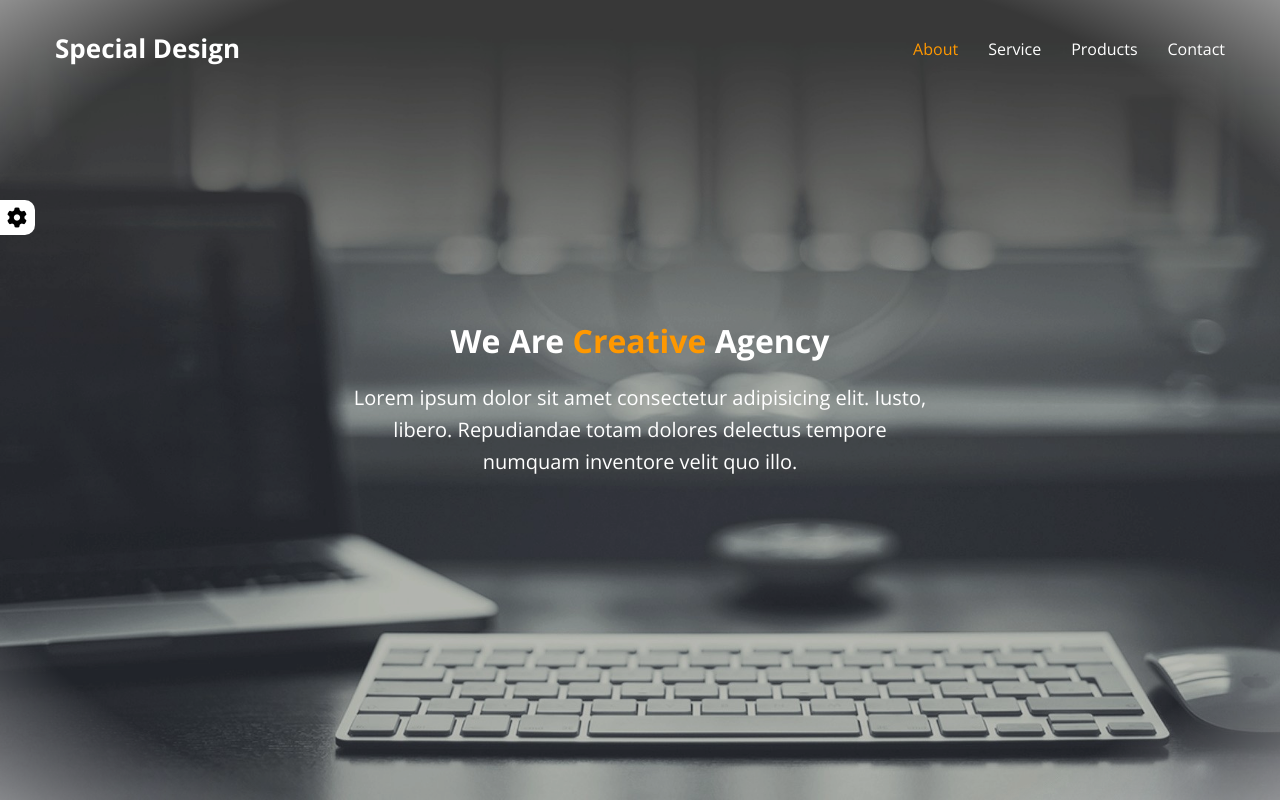
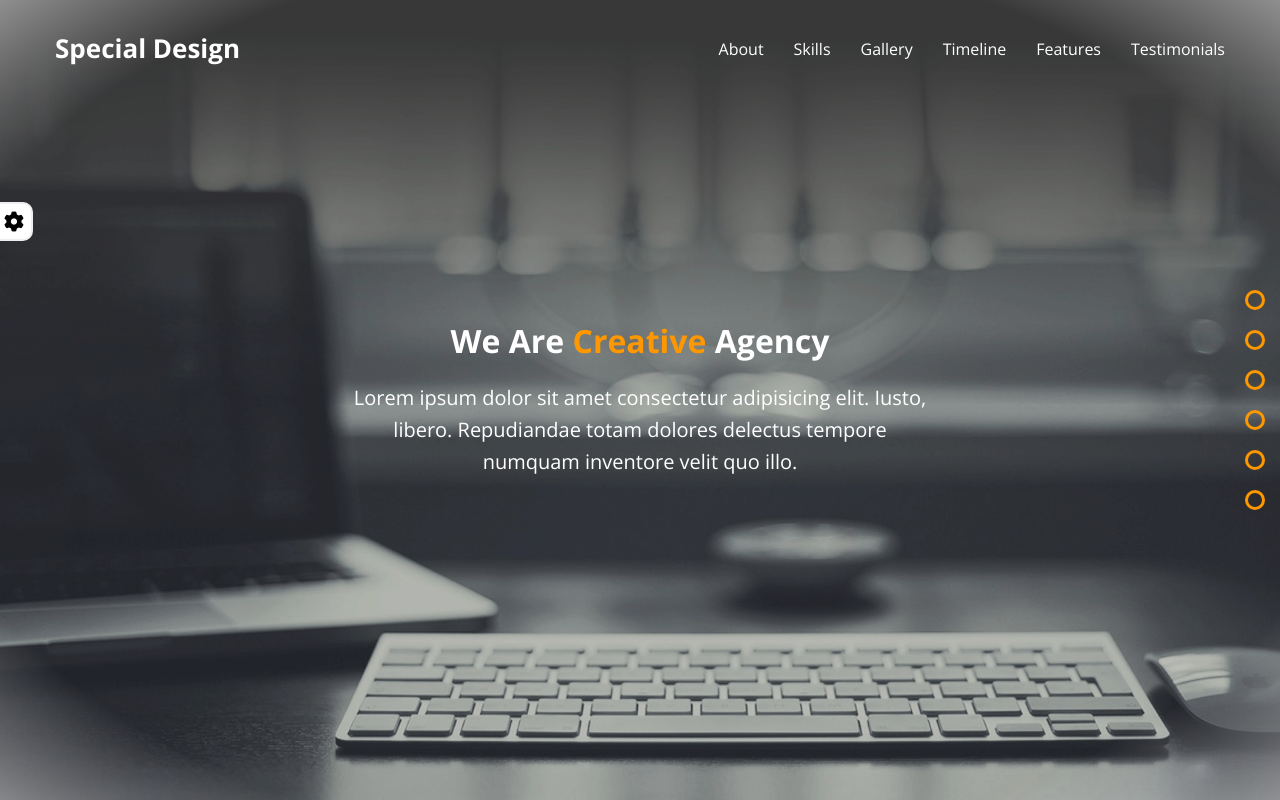
Before and after one commit to Abedelrhman-Kassem/Special-Design, a plain HTML site: page index.html in a window 1280 px wide. Shown: the top 800 px of the page. Drawn offline with nearby package versions, Linux system fonts and the light colour scheme.

Commit message:
Dynamic Bullets

```diff
--- a/Css/master.css
+++ b/Css/master.css
@@ -35,6 +35,7 @@ section:not(.about-us) h2 {
   height: 100vh;
   background-color: #fff;
   z-index: 10;
+  border: 2px solid #eee;
   transition: 0.3s;
   -webkit-transition: 0.3s;
   -moz-transition: 0.3s;
@@ -45,6 +46,8 @@ section:not(.about-us) h2 {
   left: 0;
 }
 .setting .icon {
+  border: 2px solid #eee;
+  border-left: none;
   position: absolute;
   right: -35px;
   top: 200px;
@@ -145,6 +148,73 @@ section:not(.about-us) h2 {
   opacity: 1;
 }
 /* End Settings */
+/* Start Bullets */
+.bullets {
+  position: fixed;
+  right: 0;
+  top: 50%;
+  width: 50px;
+  transform: translateY(-50%);
+  -webkit-transform: translateY(-50%);
+  -moz-transform: translateY(-50%);
+  -ms-transform: translateY(-50%);
+  -o-transform: translateY(-50%);
+  z-index: 10;
+}
+.bullets .bullet {
+  position: relative;
+  width: 1em;
+  height: 1em;
+  border: 3px solid var(--main-color);
+  margin: 20px auto;
+  border-radius: 50%;
+  -webkit-border-radius: 50%;
+  -moz-border-radius: 50%;
+  -ms-border-radius: 50%;
+  -o-border-radius: 50%;
+  cursor: pointer;
+  transition: 0.3s;
+  -webkit-transition: 0.3s;
+  -moz-transition: 0.3s;
+  -ms-transition: 0.3s;
+  -o-transition: 0.3s;
+}
+.bullets .bullet.active {
+  background-color: var(--main-color);
+}
+.bullets .bullet:hover .tooltip {
+  display: block;
+}
+.bullets .bullet .tooltip {
+  width: fit-content;
+  position: absolute;
+  right: 34px;
+  top: -6.5px;
+  text-align: center;
+  padding: 5px 10px;
+  font-size: 0.8em;
+  background-color: var(--main-color);
+  color: #fff;
+  white-space: nowrap;
+  cursor: default;
+  pointer-events: none;
+  display: none;
+}
+.bullets .bullet .tooltip::before {
+  content: "";
+  position: absolute;
+  border-style: solid;
+  border-width: 7px;
+  top: 50%;
+  border-color: transparent transparent transparent var(--main-color);
+  right: -14px;
+  transform: translateY(-50%);
+  -webkit-transform: translateY(-50%);
+  -moz-transform: translateY(-50%);
+  -ms-transform: translateY(-50%);
+  -o-transform: translateY(-50%);
+}
+/* End Bullets */
 /* Start Landing */
 .landing {
   color: #fff;
--- a/Js/main.js
+++ b/Js/main.js
@@ -1,4 +1,5 @@
 let landing = document.querySelector(".landing");
+let sections = document.querySelectorAll("section");
 let list = document.querySelectorAll(".colors-list li");
 let backgroundSpans = document.querySelectorAll(".random-background span");
 let backgroundShuffle;
@@ -39,6 +40,55 @@ list.forEach((li) => {
       li.dataset.color
     );
     localStorage.mainColor = li.dataset.color;
+  });
+});
+
+// Create Bullets
+sections = Array.from(sections);
+sections.shift();
+
+let bulletsDiv = document.querySelector(".bullets");
+let links = document.querySelectorAll(".header li a");
+let fragment = document.createDocumentFragment();
+
+sections.forEach((section, index) => {
+  let bullet = document.createElement("div");
+  bullet.classList.add("bullet");
+  bullet.dataset.section = `.${section.classList.item(0)}`;
+  links[index].dataset.section = `.${section.classList.item(0)}`;
+
+  let toolTip = document.createElement("div");
+  toolTip.classList.add("tooltip");
+  let toolTipText = document.createTextNode(section.classList.item(0));
+  toolTip.appendChild(toolTipText);
+
+  bullet.appendChild(toolTip);
+  fragment.appendChild(bullet);
+});
+bulletsDiv.appendChild(fragment);
+
+let bullets = document.querySelectorAll(".bullets .bullet");
+linkScroll(bullets);
+linkScroll(links);
+
+function linkScroll(elements) {
+  elements.forEach((ele) => {
+    ele.addEventListener("click", (e) => {
+      e.preventDefault();
+      document
+        .querySelector(ele.dataset.section)
+        .scrollIntoView({ behavior: "smooth" });
+    });
+  });
+}
+// Set Active Class On Bullets While Scrolling
+window.addEventListener("scroll", () => {
+  sections.forEach((section, index) => {
+    let sectionRect = section.getBoundingClientRect();
+    bullets[index].classList.toggle(
+      "active",
+      sectionRect.top < 300 && sectionRect.bottom > 300
+    );
   });
 });
 
@@ -94,7 +144,7 @@ let skillSection = document.querySelector("section.skills");
 let skillSpans = document.querySelectorAll("[data-progress]");
 window.addEventListener("scroll", () => {
   let skillRect = skillSection.getBoundingClientRect();
-  if (skillRect.top <= 0 && skillRect.bottom > 200) {
+  if (skillRect.top <= 10 && skillRect.bottom > 200) {
     skillSpans.forEach((skill) => {
       skill.style.width = skill.dataset.progress;
     });
--- a/index.html
+++ b/index.html
@@ -17,6 +17,7 @@
     <title>Special Design</title>
   </head>
   <body>
+    <!-- Start Settings -->
     <div class="setting">
       <div class="icon"><i class="gear fa fa-gear"></i></div>
       <div class="body">
@@ -37,6 +38,10 @@
         </div>
       </div>
     </div>
+    <!-- Start Settings -->
+    <!-- Start Bullets -->
+    <div class="bullets"></div>
+    <!-- End Bullets -->
     <!-- Start Landing Section -->
     <section class="landing">
       <div class="overlay"></div>
@@ -44,10 +49,12 @@
         <div class="header">
           <div class="logo">Special Design</div>
           <ul class="links">
-            <li><a href="#" class="active">About</a></li>
-            <li><a href="#">Service</a></li>
-            <li><a href="#">Products</a></li>
-            <li><a href="#">Contact</a></li>
+            <li><a href="#">About</a></li>
+            <li><a href="#">Skills</a></li>
+            <li><a href="#">Gallery</a></li>
+            <li><a href="#">Timeline</a></li>
+            <li><a href="#">Features</a></li>
+            <li><a href="#">Testimonials</a></li>
           </ul>
         </div>
         <div class="introduction-text">
```
